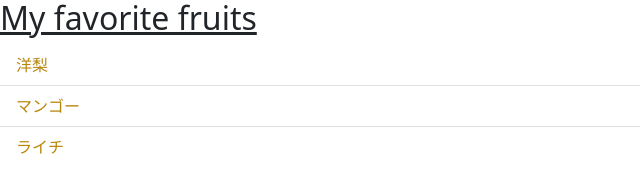
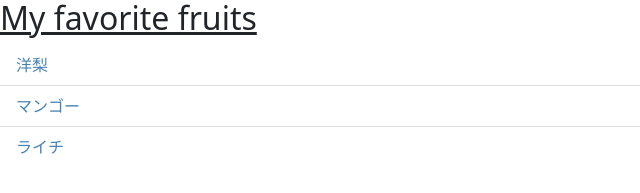
Before and after one commit to KeisukeTaki/kadai-2021-ld1, a plain HTML site: page kadai-03/index.html in a window 1280 px wide. Shown: the part 529-722 px from the top of the page, without its empty margins (0-640 px from the left). Drawn offline with nearby package versions, Linux system fonts and the light colour scheme.

Commit message:
課題3を修正

```diff
--- a/kadai-03/index.html
+++ b/kadai-03/index.html
@@ -12,7 +12,7 @@
         <ul class="list-group list-group-flush">
             <style>
                 ul{
-                    color: darkgoldenrod;
+                    color: steelblue;
                 }
             </style>
             <li class="list-group-item">洋梨</li>
```
